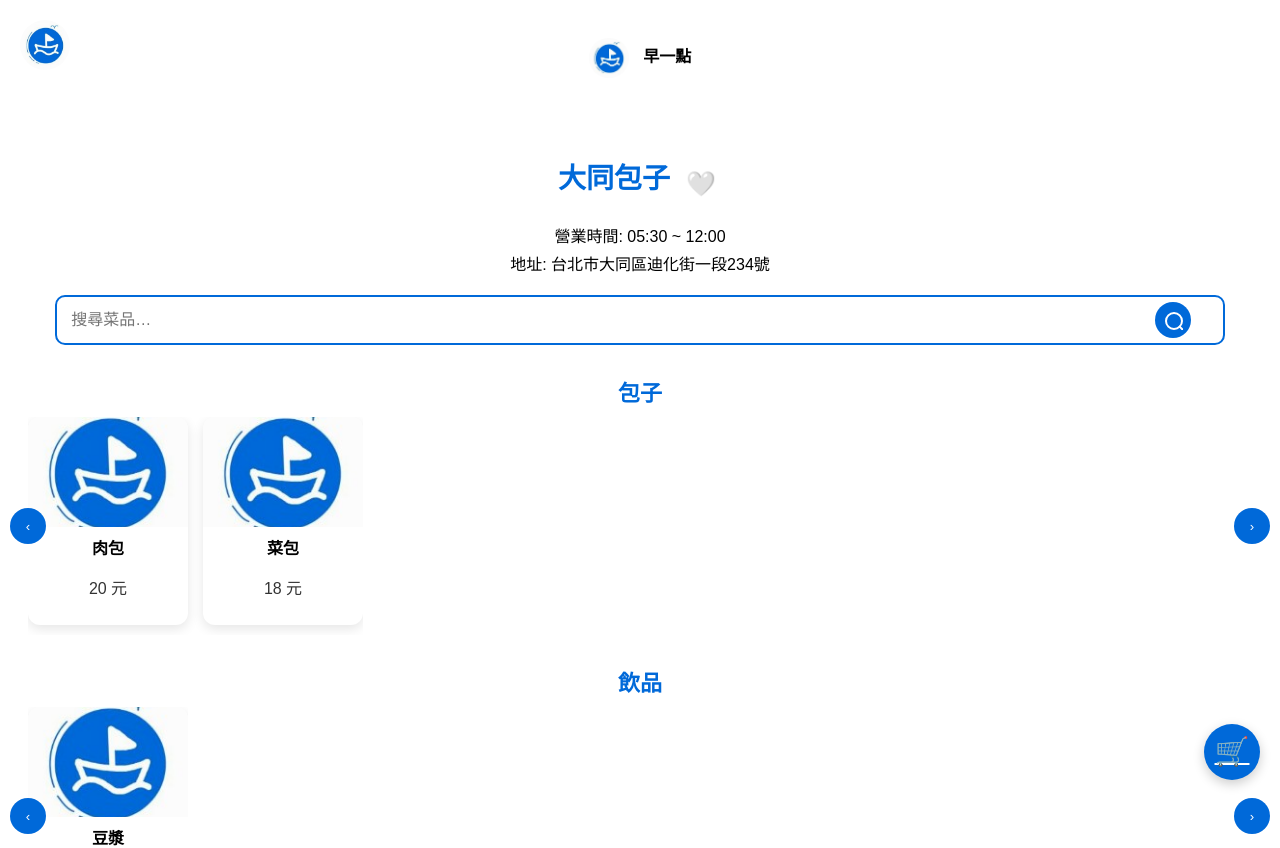
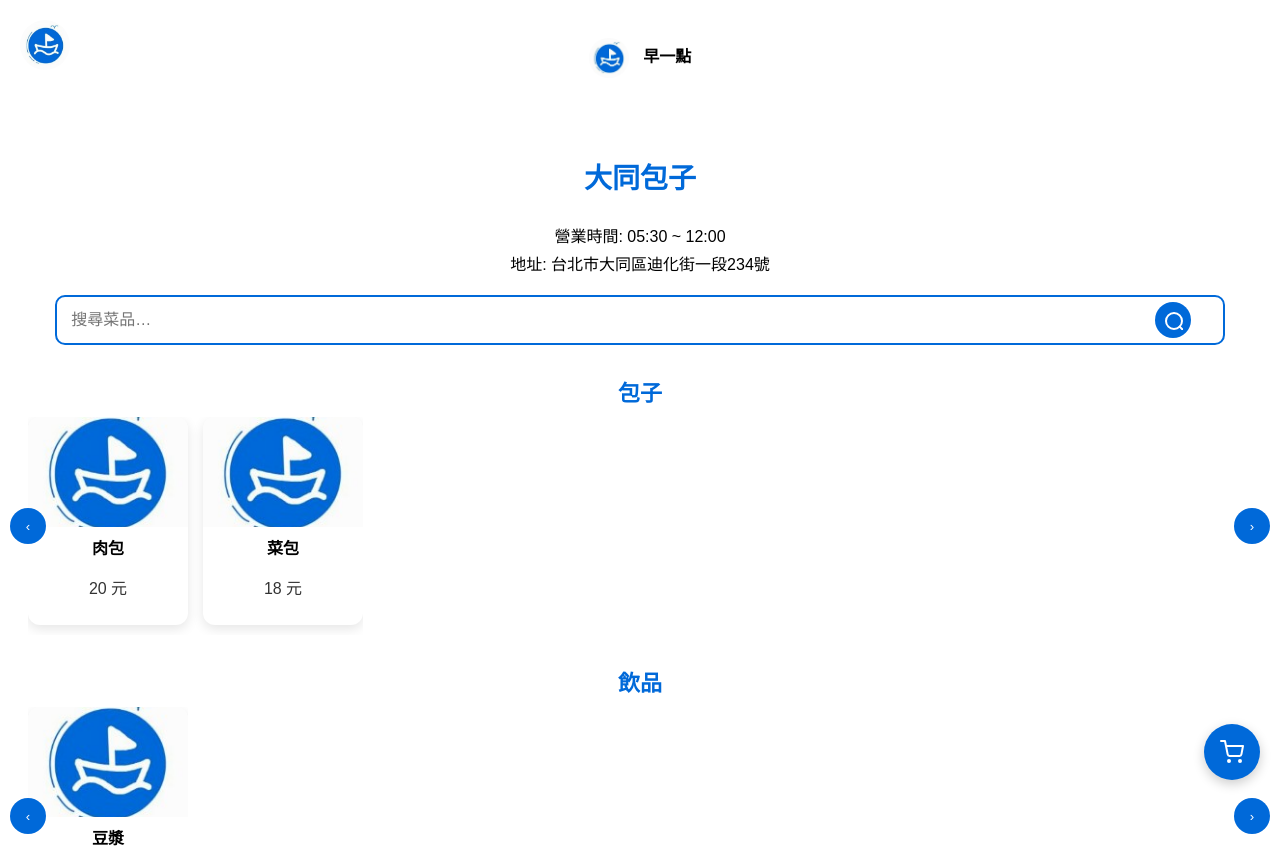
Before and after one commit to TingUwU/Software_Engineering-tutorial, a Vue app in the folder frontend/: page /nologinshop/c1 in a window 1280 px wide. Shown: the top 848 px of the page. Built offline with nearby package versions, Linux system fonts and the light colour scheme.

Commit message:
取消收藏功能

```diff
--- a/frontend/src/views/nologinshop.vue
+++ b/frontend/src/views/nologinshop.vue
@@ -27,10 +27,6 @@
     <div class="shop-header">
       <h2 class="shop-name">{{ shop.name }}</h2>
 
-      <!-- 收藏（訪客提示登入） -->
-      <button class="favorite-btn" @click="needLogin">
-        🤍
-      </button>
     </div>
 
     <!-- 店家資訊 -->
@@ -91,22 +87,29 @@
     </section>
 
     <!-- 右下角購物車 -->
-    <router-link to="/nologincart" class="cart-btn">🛒</router-link>
+    <router-link to="/nologincart" class="cart-btn">
+      <svg xmlns="http://www.w3.org/2000/svg"
+                 fill="none" stroke="white" stroke-width="2"
+                 stroke-linecap="round" stroke-linejoin="round"
+                 width="24" height="24">
+                <circle cx="9" cy="21" r="1"/>
+                <circle cx="20" cy="21" r="1"/>
+                <path d="M1 1h4l2.68 13.39a2 2 0 0 0 2 1.61h9.72a2 2 0 0 0 2-1.61L23 6H6"/>
+            </svg>
+    </router-link>
 
     <!-- MenuItem Modal -->
     <MenuItem
       :show="menuItemModalOpen"
       :product="selectedProduct"
-      :isFavorited="false"
       @close="closeMenuItem"
       @add-to-cart="handleAddToCart"
-      @toggle-favorite="needLogin"
     />
   </div>
 </template>
 
 <script>
-import MenuItem from '@/components/MenuItem.vue'
+import MenuItem from '@/components/nologinMenuItem.vue'
 
 export default {
   components: { MenuItem },
@@ -328,13 +331,6 @@ export default {
         font-size: 28px;
         font-weight: bold;
         color: #0069D9; /* 藍色 */
-    }
-
-    .favorite-btn {
-        background: none;
-        border: none;
-        font-size: 24px;
-        cursor: pointer;
     }
 
     /* 店家資訊 */
@@ -593,38 +589,6 @@ export default {
         line-height: 56px;
     }
 
-    .favorite-btn {
-        background: none;
-        border: none;
-        font-size: 24px;
-        cursor: pointer;
-        display: inline-flex;
-        align-items: center;
-        justify-content: center;
-        transition: transform 0.2s;
-    }
-
-        .favorite-btn.animate {
-            animation: pop 0.3s ease forwards;
-        }
-
-    @keyframes pop {
-        0% {
-            transform: scale(1);
-        }
-
-        50% {
-            transform: scale(1.5);
-        }
-
-        100% {
-            transform: scale(1);
-        }
-    }
-
-    .favorite-btn.active span {
-        color: red; /* 已收藏顯示紅色 */
-    }
     .sidebar-logout {
         margin-top: auto; /* 推到底部 */
         width: 100%;
```
